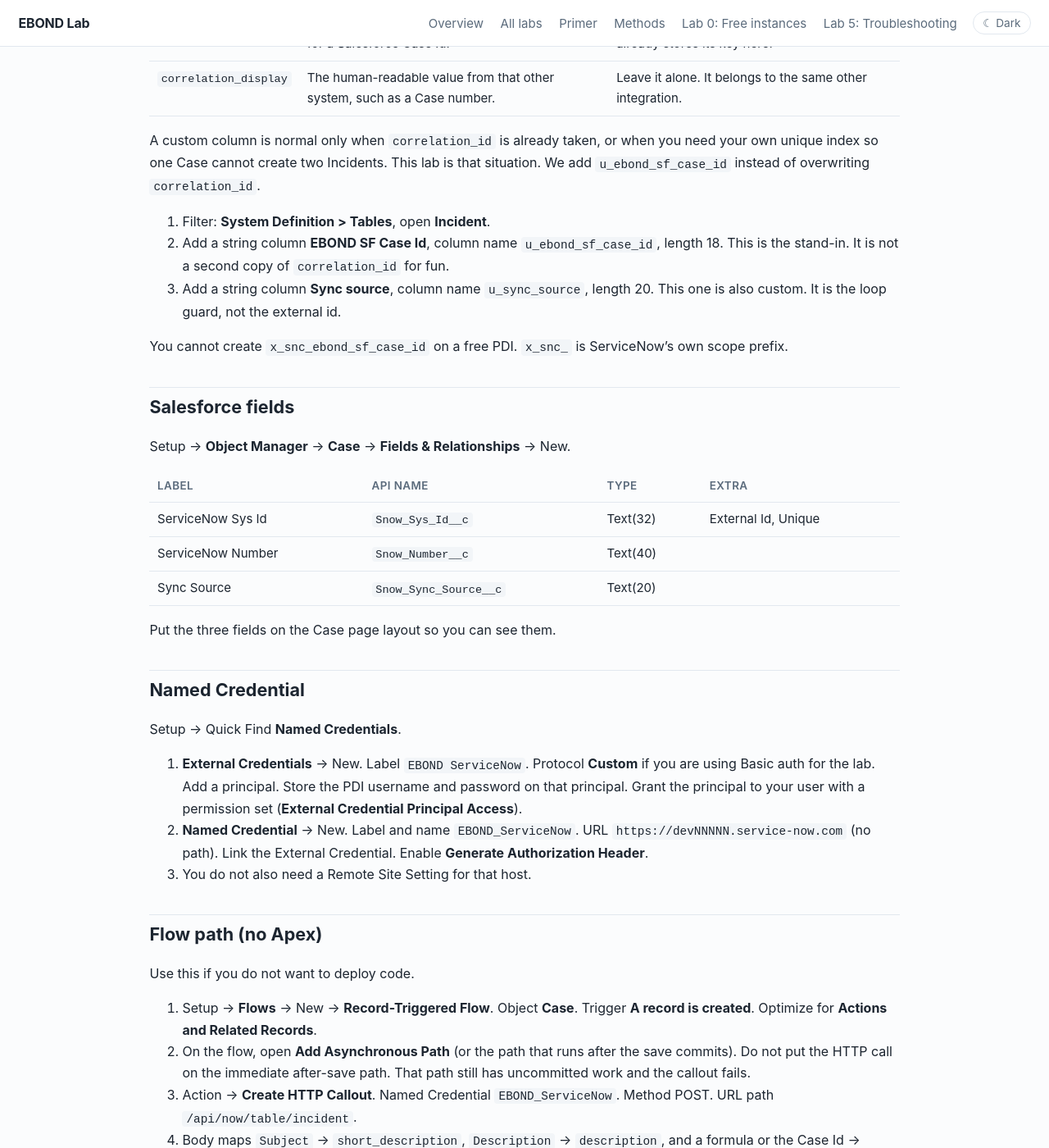
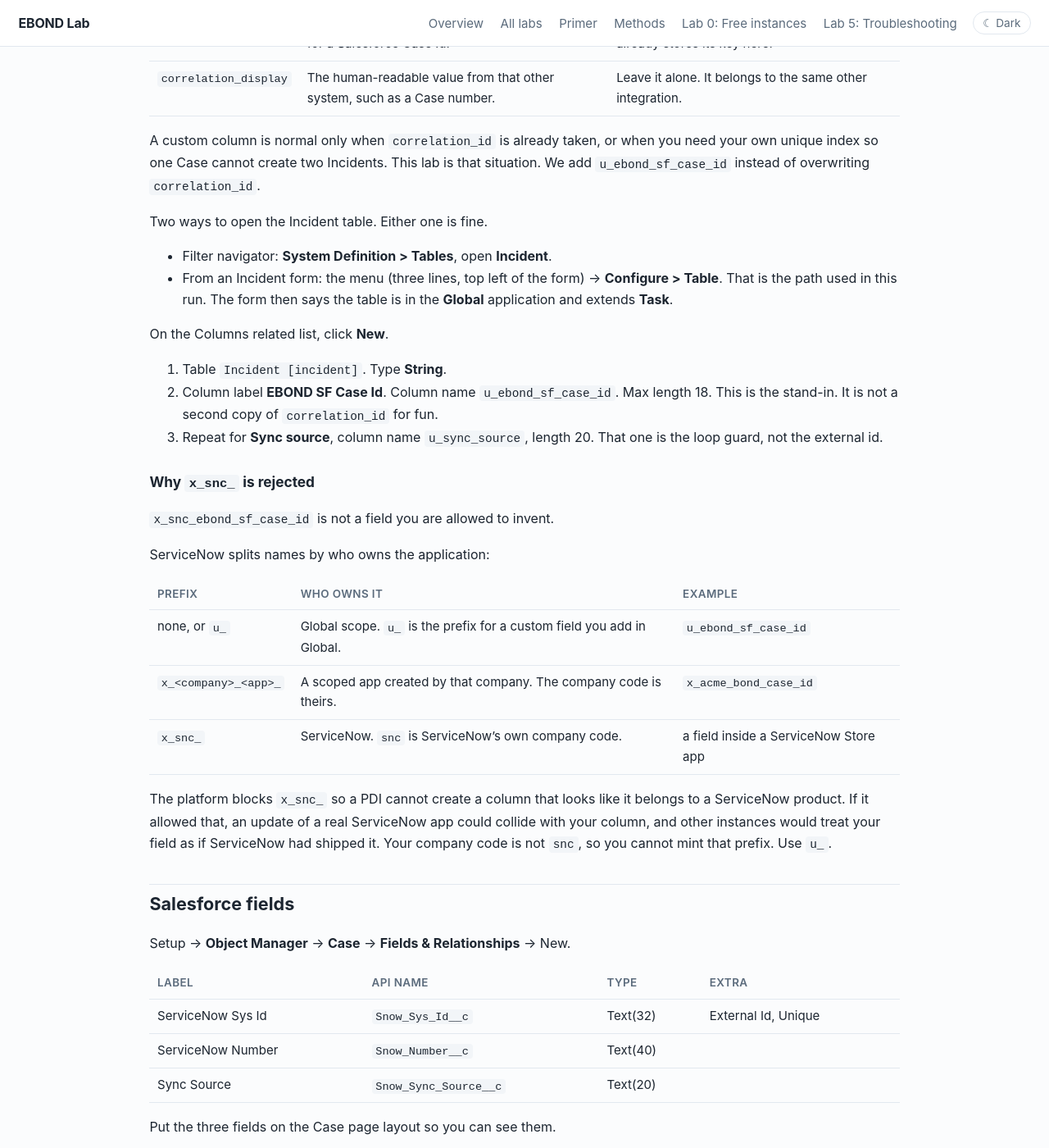
Before and after one commit to eltonaguiar/EBOND_ServiceNowSalesforce, a Jekyll site: the page built from site/labs/02-salesforce-to-snow.md, in a window 1280 px wide and 1400 px high, scrolled down 1104 px. Shown: the whole window at 82% size. Built offline with Jekyll 4.4.1, drawn with Linux system fonts in a browser that asks for light colours.

Commit message:
Explain the Configure > Table path and why x_snc_ is reserved.

```diff
--- a/site/labs/02-salesforce-to-snow.md
+++ b/site/labs/02-salesforce-to-snow.md
@@ -48,11 +48,30 @@ ServiceNow already has the integration fields. Incident inherits them from Task.
 
 A custom column is normal only when `correlation_id` is already taken, or when you need your own unique index so one Case cannot create two Incidents. This lab is that situation. We add `u_ebond_sf_case_id` instead of overwriting `correlation_id`.
 
-1. Filter: **System Definition > Tables**, open **Incident**.
-2. Add a string column **EBOND SF Case Id**, column name `u_ebond_sf_case_id`, length 18. This is the stand-in. It is not a second copy of `correlation_id` for fun.
-3. Add a string column **Sync source**, column name `u_sync_source`, length 20. This one is also custom. It is the loop guard, not the external id.
+Two ways to open the Incident table. Either one is fine.
 
-You cannot create `x_snc_ebond_sf_case_id` on a free PDI. `x_snc_` is ServiceNow's own scope prefix.
+- Filter navigator: **System Definition > Tables**, open **Incident**.
+- From an Incident form: the menu (three lines, top left of the form) → **Configure > Table**. That is the path used in this run. The form then says the table is in the **Global** application and extends **Task**.
+
+On the Columns related list, click **New**.
+
+1. Table `Incident [incident]`. Type **String**.
+2. Column label **EBOND SF Case Id**. Column name `u_ebond_sf_case_id`. Max length 18. This is the stand-in. It is not a second copy of `correlation_id` for fun.
+3. Repeat for **Sync source**, column name `u_sync_source`, length 20. That one is the loop guard, not the external id.
+
+### Why `x_snc_` is rejected
+
+`x_snc_ebond_sf_case_id` is not a field you are allowed to invent.
+
+ServiceNow splits names by who owns the application:
+
+| Prefix | Who owns it | Example |
+|--------|-------------|---------|
+| none, or `u_` | Global scope. `u_` is the prefix for a custom field you add in Global. | `u_ebond_sf_case_id` |
+| `x_<company>_<app>_` | A scoped app created by that company. The company code is theirs. | `x_acme_bond_case_id` |
+| `x_snc_` | ServiceNow. `snc` is ServiceNow's own company code. | a field inside a ServiceNow Store app |
+
+The platform blocks `x_snc_` so a PDI cannot create a column that looks like it belongs to a ServiceNow product. If it allowed that, an update of a real ServiceNow app could collide with your column, and other instances would treat your field as if ServiceNow had shipped it. Your company code is not `snc`, so you cannot mint that prefix. Use `u_`.
 
 ## Salesforce fields {#fields-sf}
 
```
